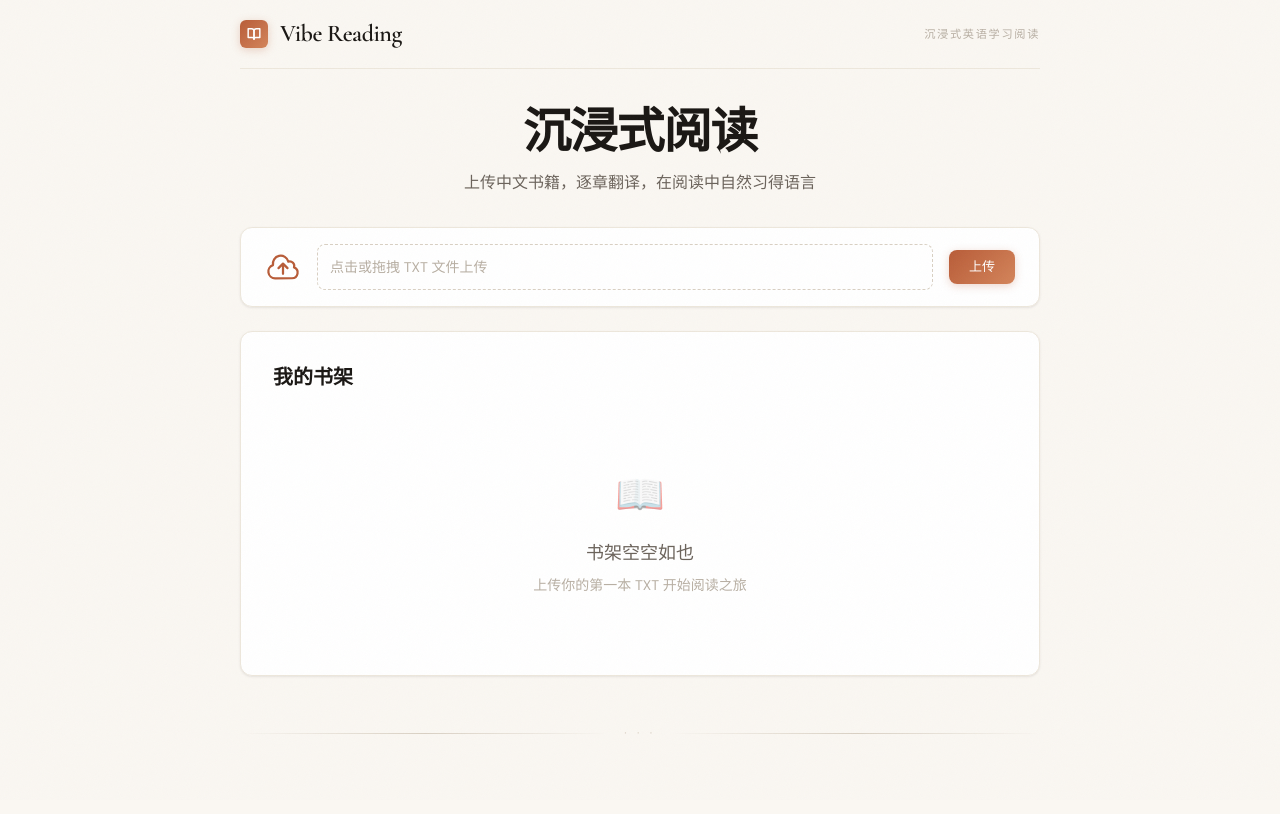
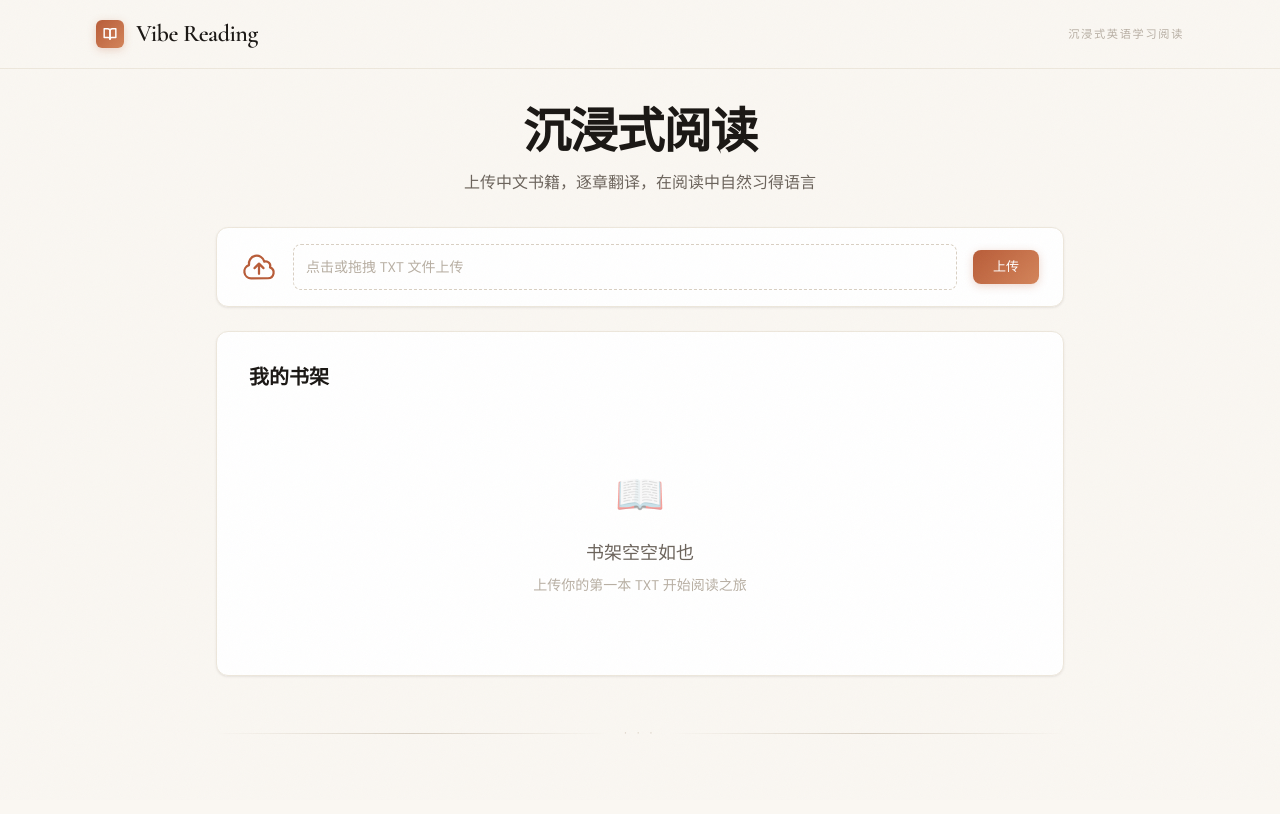
Before and after one commit to anosorae/vibe_reading, a FastAPI app: page / in a window 1280 px wide. Run offline with FastAPI, Linux system fonts and the light colour scheme; data that the repository does not hold is empty; some libraries are stand-ins or nearby versions.

Commit message:
Revert "fix: align navbar and toolbar visual boundary with content width"
This reverts commit e89639341be2931bf43ceb0549c372c797970107.

```diff
--- a/static/style.css
+++ b/static/style.css
@@ -204,14 +204,15 @@ body::before {
 
 /* --- Navigation --- */
 .nav-bar {
+    background: rgba(250, 247, 242, 0.92);
+    backdrop-filter: blur(12px) saturate(1.2);
+    -webkit-backdrop-filter: blur(12px) saturate(1.2);
+    border-bottom: 1px solid var(--color-linen);
     position: sticky;
     top: 0;
     z-index: 40;
     transition: transform var(--duration-normal) var(--ease-out-expo),
                 opacity var(--duration-normal) var(--ease-out-expo);
-    max-width: 56rem;
-    margin: 0 auto;
-    padding: 0 clamp(1.5rem, 4vw, 3rem);
 }
 
 .nav-bar.nav-hidden {
@@ -220,20 +221,12 @@ body::before {
 }
 
 .nav-inner {
-    width: 100%;
-    padding: 1rem 0;
+    max-width: 72rem;
+    margin: 0 auto;
+    padding: 1rem 2rem;
     display: flex;
     align-items: center;
     justify-content: space-between;
-    background: var(--color-cream);
-    border-bottom: 1px solid var(--color-linen);
-}
-
-/* --- Main Content --- */
-.page-main {
-    max-width: 56rem;
-    margin: 0 auto;
-    padding: 2.5rem clamp(1.5rem, 4vw, 3rem);
 }
 
 .nav-brand {
--- a/templates/base.html
+++ b/templates/base.html
@@ -62,7 +62,7 @@
     </nav>
     {% endblock %}
 
-    <main class="page-main">
+    <main class="max-w-4xl mx-auto px-6 py-10">
         {% block content %}{% endblock %}
     </main>
 
--- a/templates/reader.html
+++ b/templates/reader.html
@@ -4,14 +4,12 @@
 
 {% block head_extra %}
 <style>
+    /* Reader-specific overrides for full immersion */
     body {
         background: var(--color-cream);
-        background-image:
-            radial-gradient(ellipse 80% 60% at 50% 0%, rgba(243, 237, 228, 0.8) 0%, transparent 70%),
-            radial-gradient(ellipse 60% 40% at 50% 100%, rgba(237, 231, 220, 0.5) 0%, transparent 60%);
     }
     body::before {
-        opacity: 0.02;
+        opacity: 0.025;
     }
 </style>
 {% endblock %}
```
Also changed, not shown: other parts of static/style.css (+17 -35 lines).
